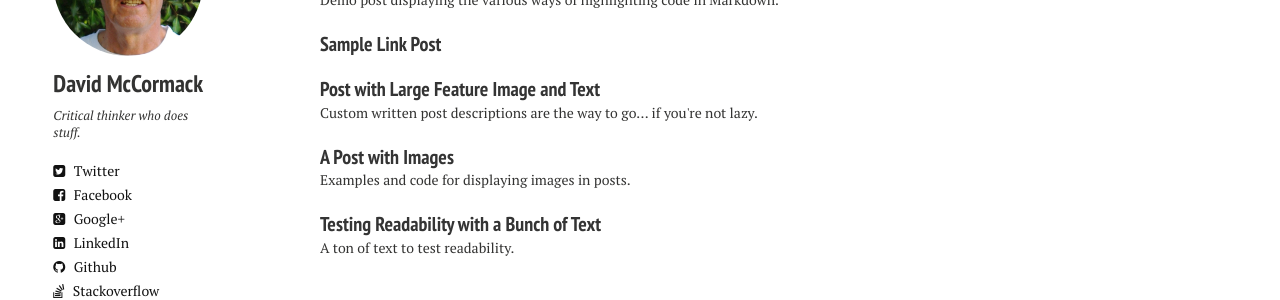
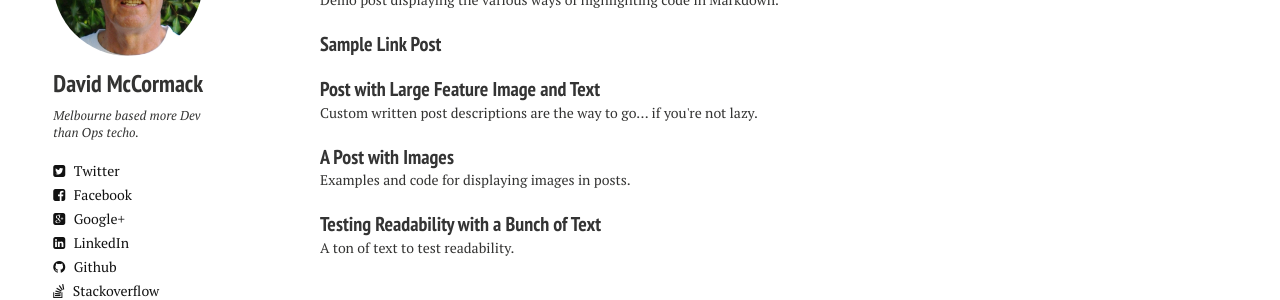
Before and after one commit to dmc7337/dmc7337.github.io, a Jekyll site: the page built from index.md, in a window 1280 px wide. Shown: the part 519-819 px from the top of the page. Built offline with Jekyll 4.4.1, drawn with Linux system fonts in a browser that asks for light colours; nearby versions of some CDN libraries.

Commit message:
Updated bio

```diff
--- a/_config.yml
+++ b/_config.yml
@@ -9,7 +9,7 @@ disqus_shortname: dmc7337
 owner:
   name:           David McCormack
   avatar:         bio-photo.jpg
-  bio:            "Critical thinker who does stuff."
+  bio:            "Melbourne based more Dev than Ops techo."
   email:          dmc@7337.io
   # Social networking links are used in author-bio sidebar. Update and remove as you like.
   twitter: dmc7337
```
